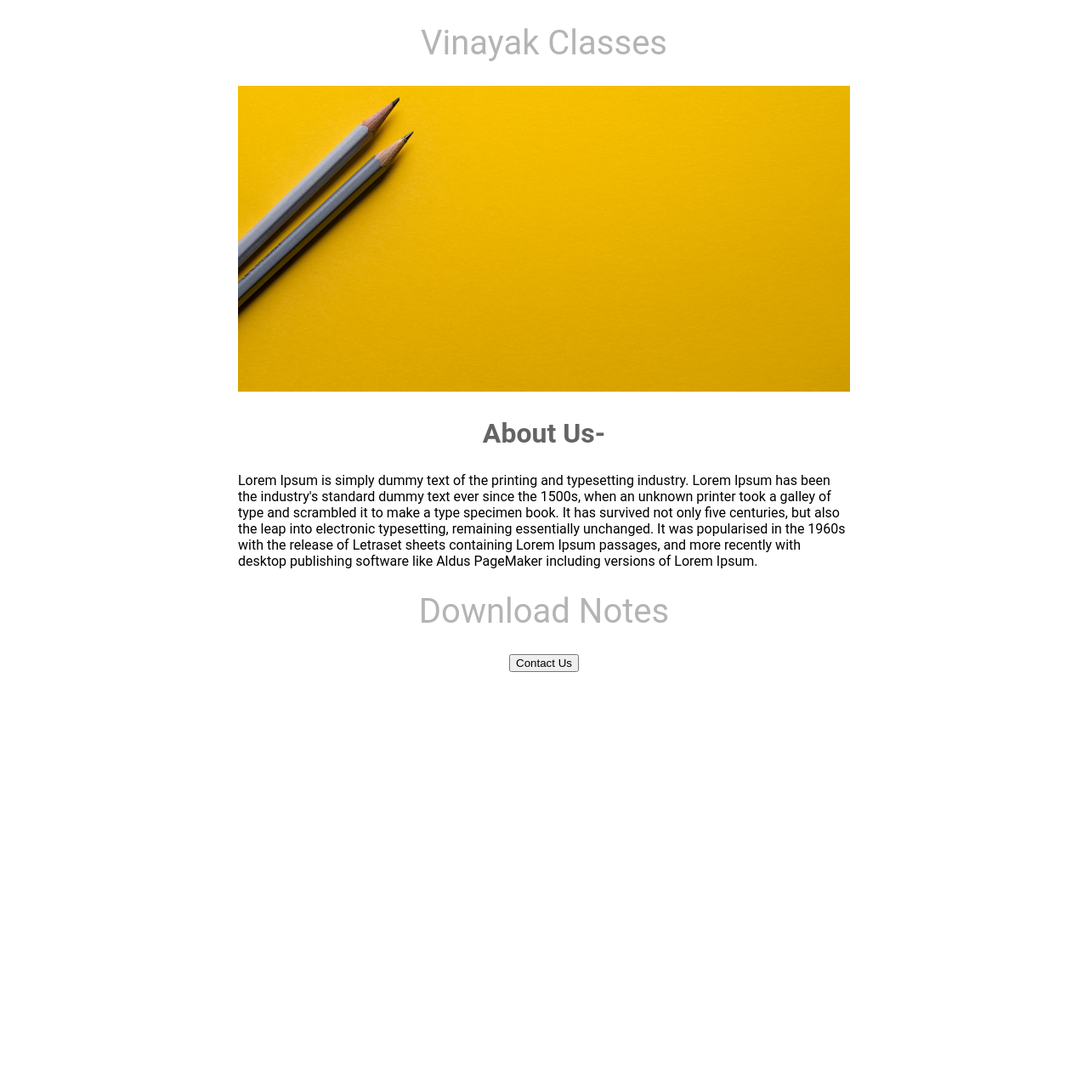
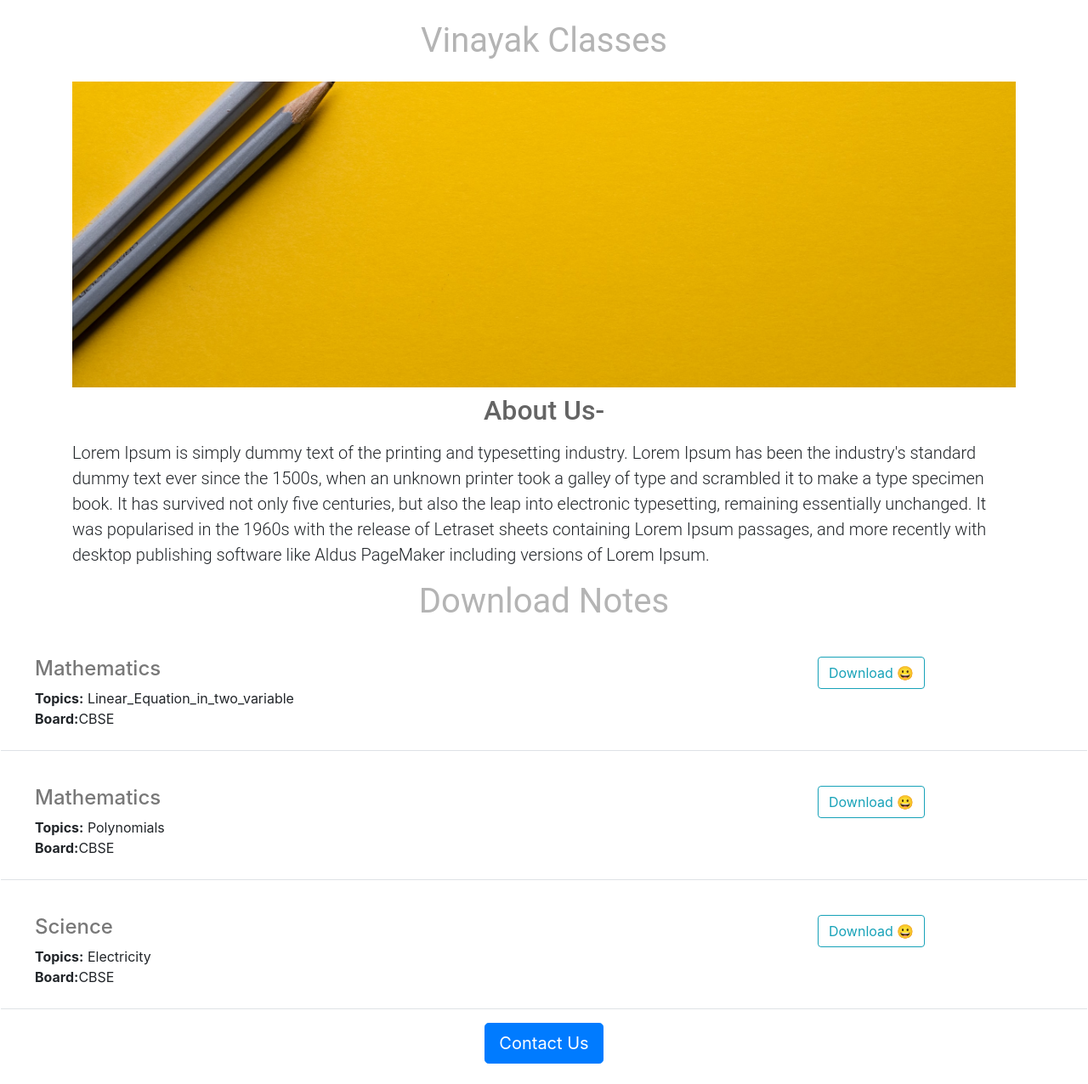
Before and after one commit to kartikeyakushwaha/KarVin-website, a Flask app: page / in a window 1280 px wide. Shown: the whole page at 85% size. Before the commit the page ends 791 px from the top, so only its background shows below. Run offline with Flask 2, Linux system fonts and the light colour scheme.

Commit message:
added dynamic data

```diff
--- a/app.py
+++ b/app.py
@@ -2,9 +2,34 @@ from flask import Flask ,render_template
 
 app=Flask(__name__)
 
+NOTES=[{
+  'id':1,
+  'Subject':'Mathematics',
+'Topics':'Linear_Equation_in_two_variable',
+  'link':'http',
+  'Board':'CBSE'
+},
+       {
+  'id':2,
+  'Subject':'Mathematics',
+'Topics':'Polynomials',
+  'link':'http',
+  'Board':'CBSE'
+},
+       {
+  'id':3,
+  'Subject':'Science',
+'Topics':'Electricity',
+  'link':'http',
+  'Board':'CBSE'
+}
+
+]
+
+
 @app.route("/")
 def hello_world():
-  return render_template('home.html')
+  return render_template('home.html',notes=NOTES)
 
 if __name__=="__main__":
   app.run(host="0.0.0.0",debug=True)
--- /dev/null
+++ b/templates/Notes.html
@@ -0,0 +1,25 @@
+
+
+        <div class="border-bottom row"  style="margin-bottom:16px; padding:25px;">
+        <div class="col-9">
+          <h4 style="color:rgb(120,120,120);margin-bottom:" 20px"> {{note['Subject']}}
+         </h4>
+
+          <div>
+            <b>Topics:</b>
+            {{note['Topics']}}
+          </div>
+
+      <div>
+        <b>Board:</b>{{note['Board']}}
+      </div>
+      </div>
+
+
+<div class="col-3">
+  <button class="btn btn-outline-info">
+            Download &#128512;
+  </button>
+</div>
+
+        </div>
--- a/templates/home.html
+++ b/templates/home.html
@@ -1,7 +1,10 @@
-<!doctype html>
+ <!doctype html>
 <html>
 <head>
   <title>Vinayak_Classes</title>
+      <meta charset="utf-8">
+    <meta name="viewport" content="width=device-width, initial-scale=1, shrink-to-fit=no">
+  <link rel="stylesheet" href="https://cdn.jsdelivr.net/npm/bootstrap@4.4.1/dist/css/bootstrap.min.css" integrity="sha384-Vkoo8x4CGsO3+Hhxv8T/Q5PaXtkKtu6ug5TOeNV6gBiFeWPGFN9MuhOf23Q9Ifjh" crossorigin="anonymous">
   <style>
     h1{
       font-size:40px;
@@ -31,22 +34,36 @@
   </style>
 </head>
   <body>
-    <div id="container">
-    <h1>
+    <div class="p-3 mb-2 bg-info-subtle text-emphasis-info">
+    <div class="container" >
+    <h1 class="text-center mt-2 mb-4">
       Vinayak Classes
     </h1>
-    <img id="banner" src="https://KarVin-website-1.kartikeyakushwa.repl.co/static/banner.jpg"
+    <img class="img-fluid " id="banner" src="https://KarVin-website-1.kartikeyakushwa.repl.co/static/banner.jpg"
       height="350"width="100%">
-    <h2>About Us-</h2>
-    <p>
+    <h2 class="text-center mt-2 mb-3">About Us-</h2>
+    <p class="lead">
       Lorem Ipsum is simply dummy text of the printing and typesetting industry. Lorem Ipsum has been the industry's standard dummy text ever since the 1500s, when an unknown printer took a galley of type and scrambled it to make a type specimen book. It has survived not only five centuries, but also the leap into electronic typesetting, remaining essentially unchanged. It was popularised in the 1960s with the release of Letraset sheets containing Lorem Ipsum passages, and more recently with desktop publishing software like Aldus PageMaker including versions of Lorem Ipsum.
  </p>
-    <h1>
+    <h1 class="text-center mt-2 mt-3">
       Download Notes
+
     </h1></div>
-   <div style="text-align:center"> <button>
+    <p>
+      {%for note  in notes%}
+        {%include 'Notes.html'%}
+      {%endfor%}
+    </p>
+
+
+
+
+
+   <div style="text-align:center">
+     <button class="btn btn-primary btn-lg">
       Contact Us
-    </button></div>
+   </button ></div>
+    </div>
   </body>
 
 </html>
```
Also changed, not shown: 1 other file.
